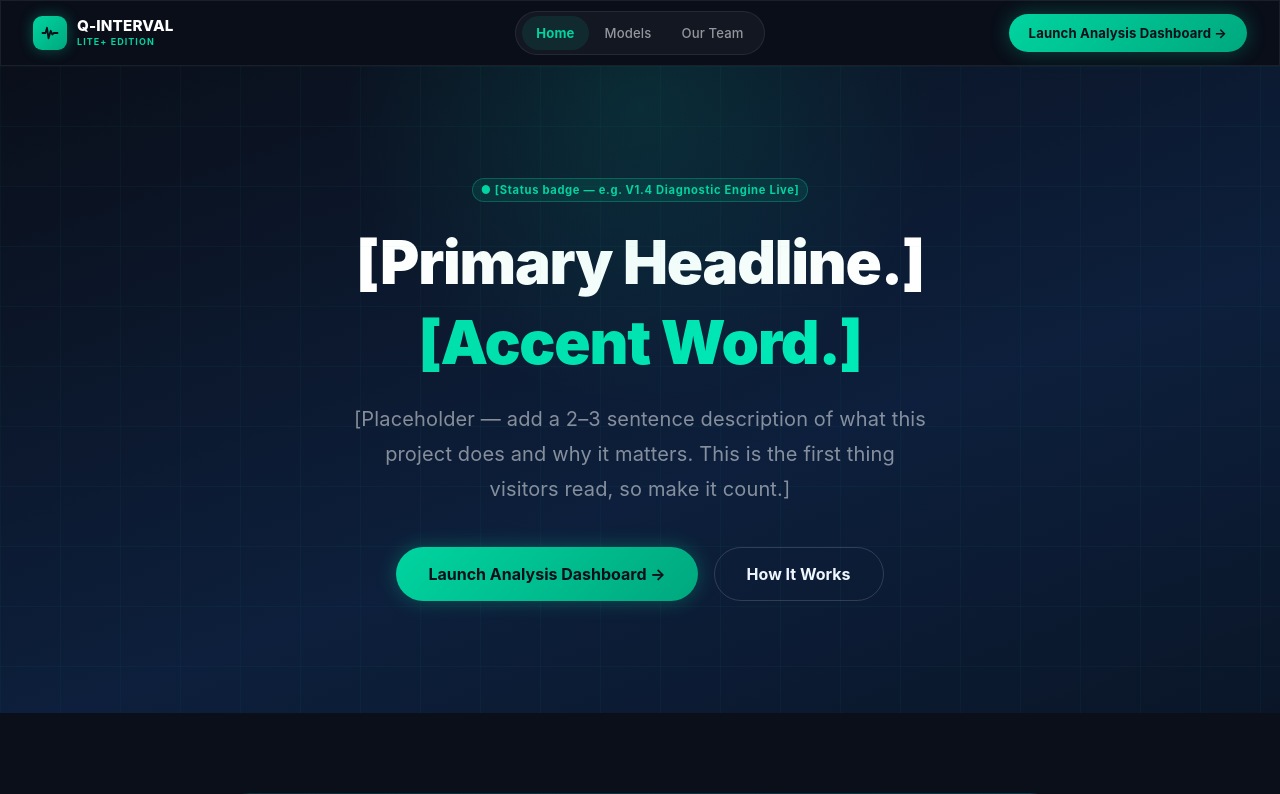
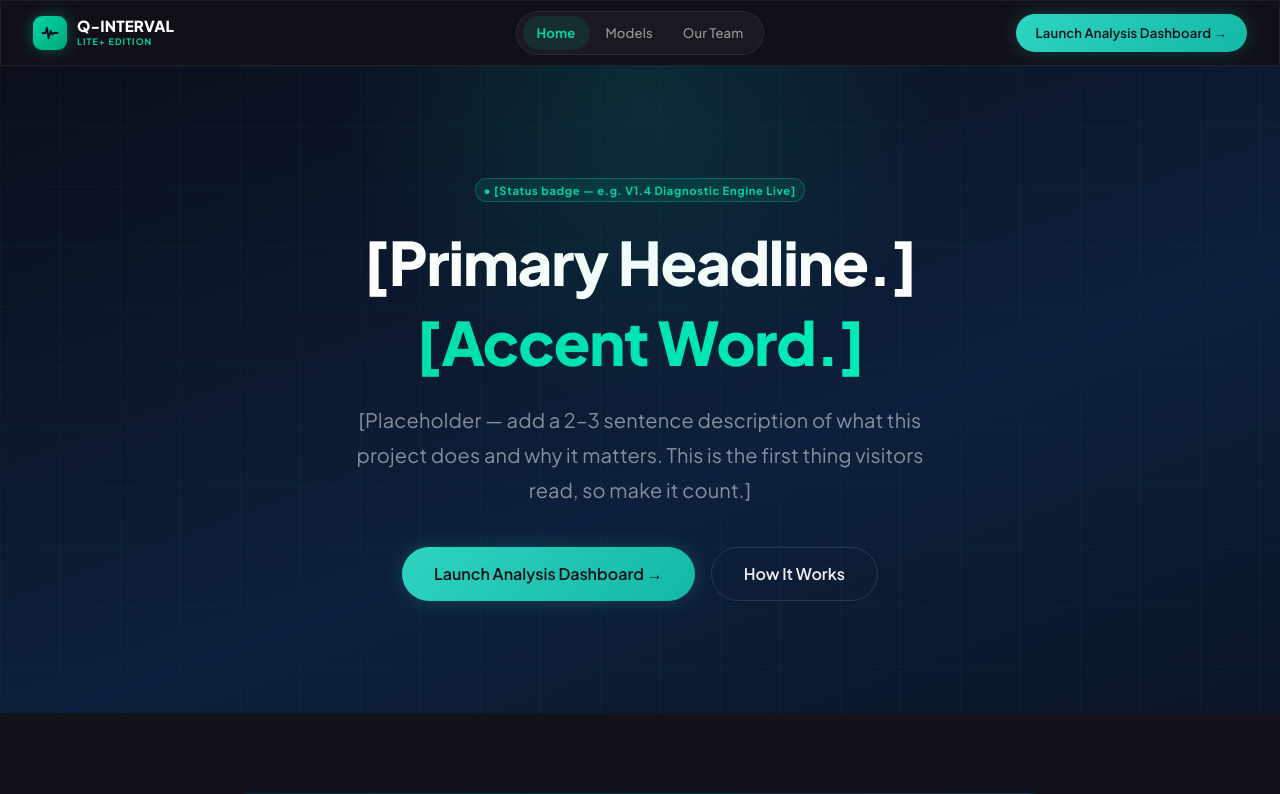
Before and after one commit to Nico-Gerber/Q-INTERVAL-Lite, a React (Create React App) app: page / in a window 1280 px wide. Shown: the top 794 px of the page. Built offline with nearby package versions, Linux system fonts and the light colour scheme.

Commit message:
Added font import
Imported Plus Jakarta Sans, for better readability. Applied to whole application.

```diff
--- a/public/index.html
+++ b/public/index.html
@@ -2,42 +2,19 @@
 <html lang="en">
   <head>
     <meta charset="utf-8" />
+    <meta name="viewport" content="width=device-width, initial-scale=1" />
+    <meta name="theme-color" content="#13121A" />
+    <meta name="description" content="Q-INTERVAL-Lite+ Mammogram Analysis System" />
     <link rel="icon" href="%PUBLIC_URL%/favicon.ico" />
-    <meta name="viewport" content="width=device-width, initial-scale=1" />
-    <meta name="theme-color" content="#000000" />
-    <meta
-      name="description"
-      content="Web site created using create-react-app"
-    />
     <link rel="apple-touch-icon" href="%PUBLIC_URL%/logo192.png" />
-    <!--
-      manifest.json provides metadata used when your web app is installed on a
-      user's mobile device or desktop. See https://developers.google.com/web/fundamentals/web-app-manifest/
-    -->
     <link rel="manifest" href="%PUBLIC_URL%/manifest.json" />
-    <!--
-      Notice the use of %PUBLIC_URL% in the tags above.
-      It will be replaced with the URL of the `public` folder during the build.
-      Only files inside the `public` folder can be referenced from the HTML.
-
-      Unlike "/favicon.ico" or "favicon.ico", "%PUBLIC_URL%/favicon.ico" will
-      work correctly both with client-side routing and a non-root public URL.
-      Learn how to configure a non-root public URL by running `npm run build`.
-    -->
-    <title>React App</title>
+    <link rel="preconnect" href="https://fonts.googleapis.com" />
+    <link rel="preconnect" href="https://fonts.gstatic.com" crossorigin />
+    <link href="https://fonts.googleapis.com/css2?family=Plus+Jakarta+Sans:wght@300;400;500;600;700;800&display=swap" rel="stylesheet" />
+    <title>Q-INTERVAL-Lite+</title>
   </head>
   <body>
     <noscript>You need to enable JavaScript to run this app.</noscript>
     <div id="root"></div>
-    <!--
-      This HTML file is a template.
-      If you open it directly in the browser, you will see an empty page.
-
-      You can add webfonts, meta tags, or analytics to this file.
-      The build step will place the bundled scripts into the <body> tag.
-
-      To begin the development, run `npm start` or `yarn start`.
-      To create a production bundle, use `npm run build` or `yarn build`.
-    -->
   </body>
 </html>
--- a/src/App.js
+++ b/src/App.js
@@ -13,63 +13,113 @@ import Analysis from './pages/analysis';
 const theme = createTheme({
   palette: {
     mode: 'dark',
-    primary: { main: '#00D4A0' },        // teal accent
-    secondary: { main: '#7C3AED' },       // violet – quantum AI
+    primary: {
+      main:         '#2DD4BF',
+      light:        '#5EEAD4',
+      dark:         '#14B8A6',
+      contrastText: '#13121A',
+    },
+    secondary: {
+      main: '#7C3AED',
+    },
     background: {
-      default: '#0A0F1A',                 // deep navy
-      paper: '#111827',                   // card surfaces
+      default: '#13121A',
+      paper:   '#1C1B25',
     },
     text: {
-      primary: '#F0F6FF',
-      secondary: '#8B9CB8',
+      primary:   '#EFF0F3',
+      secondary: '#9394A5',
+      disabled:  '#52536A',
     },
-    success: { main: '#00D4A0' },
-    error:   { main: '#FF4D6A' },
-    divider: 'rgba(255,255,255,0.07)',
+    success: { main: '#2DD4BF' },
+    error:   { main: '#F87171' },
+    warning: { main: '#FBBF24' },
+    divider: 'rgba(255,255,255,0.06)',
   },
   typography: {
-    fontFamily: '"DM Sans", "Inter", "Helvetica Neue", sans-serif',
-    h1: { fontWeight: 900, letterSpacing: '-0.03em' },
-    h2: { fontWeight: 800, letterSpacing: '-0.02em' },
-    h3: { fontWeight: 800, letterSpacing: '-0.02em' },
-    h4: { fontWeight: 700 },
-    h5: { fontWeight: 700 },
+    fontFamily: '"Plus Jakarta Sans", sans-serif',
+    h1: { fontWeight: 700, letterSpacing: '-0.02em' },
+    h2: { fontWeight: 700, letterSpacing: '-0.02em' },
+    h3: { fontWeight: 700, letterSpacing: '-0.01em' },
+    h4: { fontWeight: 600 },
+    h5: { fontWeight: 600 },
     h6: { fontWeight: 600 },
+    body1: { fontWeight: 400 },
+    body2: { fontWeight: 400 },
   },
   shape: { borderRadius: 12 },
   components: {
+    MuiCssBaseline: {
+      styleOverrides: {
+        body: {
+          fontFamily: '"Plus Jakarta Sans", sans-serif',
+          backgroundColor: '#13121A',
+          color: '#EFF0F3',
+        },
+        '*': {
+          fontFamily: '"Plus Jakarta Sans", sans-serif',
+        },
+        '*::-webkit-scrollbar': { width: '6px' },
+        '*::-webkit-scrollbar-track': { background: 'transparent' },
+        '*::-webkit-scrollbar-thumb': {
+          background: 'rgba(45,212,191,0.2)',
+          borderRadius: '3px',
+        },
+        '*::-webkit-scrollbar-thumb:hover': {
+          background: 'rgba(45,212,191,0.35)',
+        },
+      },
+    },
+    MuiTypography: {
+      styleOverrides: {
+        root: { fontFamily: '"Plus Jakarta Sans", sans-serif' },
+      },
+    },
     MuiButton: {
       styleOverrides: {
         root: {
           textTransform: 'none',
-          fontWeight: 700,
+          fontWeight: 600,
           borderRadius: '999px',
+          fontFamily: '"Plus Jakarta Sans", sans-serif',
         },
         containedPrimary: {
-          background: 'linear-gradient(135deg, #00D4A0, #00A87E)',
-          color: '#0A0F1A',
-          boxShadow: '0 0 20px rgba(0,212,160,0.3)',
+          background: 'linear-gradient(135deg, #2DD4BF, #14B8A6)',
+          color: '#13121A',
+          boxShadow: '0 0 20px rgba(45,212,191,0.22)',
           '&:hover': {
-            background: 'linear-gradient(135deg, #00E8B0, #00C490)',
-            boxShadow: '0 0 28px rgba(0,212,160,0.45)',
+            background: 'linear-gradient(135deg, #5EEAD4, #2DD4BF)',
+            boxShadow: '0 0 28px rgba(45,212,191,0.32)',
           },
         },
         outlined: {
-          borderColor: 'rgba(255,255,255,0.15)',
-          color: '#F0F6FF',
+          borderColor: 'rgba(255,255,255,0.12)',
+          color: '#EFF0F3',
           '&:hover': {
-            borderColor: '#00D4A0',
-            backgroundColor: 'rgba(0,212,160,0.06)',
+            borderColor: '#2DD4BF',
+            backgroundColor: 'rgba(45,212,191,0.06)',
           },
         },
+        text: {
+          color: '#9394A5',
+          '&:hover': {
+            color: '#2DD4BF',
+            backgroundColor: 'rgba(45,212,191,0.06)',
+          },
+        },
+      },
+    },
+    MuiInputBase: {
+      styleOverrides: {
+        root: { fontFamily: '"Plus Jakarta Sans", sans-serif' },
       },
     },
     MuiPaper: {
       styleOverrides: {
         root: {
           backgroundImage: 'none',
-          backgroundColor: '#111827',
-          border: '1px solid rgba(255,255,255,0.07)',
+          backgroundColor: '#1C1B25',
+          border: '1px solid rgba(255,255,255,0.06)',
         },
       },
     },
@@ -77,9 +127,10 @@ const theme = createTheme({
       styleOverrides: {
         root: {
           backgroundImage: 'none',
-          backgroundColor: 'rgba(10,15,26,0.85)',
-          backdropFilter: 'blur(12px)',
-          borderBottom: '1px solid rgba(255,255,255,0.07)',
+          backgroundColor: 'rgba(19,18,26,0.88)',
+          backdropFilter: 'blur(14px)',
+          WebkitBackdropFilter: 'blur(14px)',
+          borderBottom: '1px solid rgba(255,255,255,0.06)',
           boxShadow: 'none',
         },
       },
@@ -88,6 +139,7 @@ const theme = createTheme({
       styleOverrides: {
         root: {
           borderRadius: '999px',
+          fontFamily: '"Plus Jakarta Sans", sans-serif',
         },
       },
     },
@@ -97,47 +149,90 @@ const theme = createTheme({
           textTransform: 'none',
           fontWeight: 600,
           borderRadius: '10px !important',
-          border: '1px solid rgba(255,255,255,0.1) !important',
-          color: '#8B9CB8',
+          border: '1px solid rgba(255,255,255,0.08) !important',
+          color: '#9394A5',
+          fontFamily: '"Plus Jakarta Sans", sans-serif',
           '&.Mui-selected': {
-            color: '#00D4A0',
-            backgroundColor: 'rgba(0,212,160,0.1)',
-            borderColor: '#00D4A0 !important',
+            color: '#2DD4BF',
+            backgroundColor: 'rgba(45,212,191,0.1)',
+            borderColor: '#2DD4BF !important',
           },
           '&:hover': {
-            backgroundColor: 'rgba(0,212,160,0.06)',
+            backgroundColor: 'rgba(45,212,191,0.06)',
           },
         },
       },
     },
     MuiDivider: {
       styleOverrides: {
-        root: {
-          borderColor: 'rgba(255,255,255,0.07)',
-        },
+        root: { borderColor: 'rgba(255,255,255,0.06)' },
       },
     },
     MuiAlert: {
       styleOverrides: {
         root: {
           borderRadius: 10,
+          fontFamily: '"Plus Jakarta Sans", sans-serif',
+        },
+        standardSuccess: {
+          backgroundColor: 'rgba(45,212,191,0.08)',
+          borderColor: 'rgba(45,212,191,0.2)',
+          color: '#2DD4BF',
+        },
+        standardError: {
+          backgroundColor: 'rgba(248,113,113,0.08)',
+          borderColor: 'rgba(248,113,113,0.2)',
+          color: '#F87171',
         },
       },
     },
     MuiDialog: {
       styleOverrides: {
         paper: {
-          backgroundColor: '#111827',
+          backgroundColor: '#1C1B25',
           backgroundImage: 'none',
-          border: '1px solid rgba(255,255,255,0.1)',
+          border: '1px solid rgba(255,255,255,0.08)',
         },
       },
     },
     MuiStepper: {
       styleOverrides: {
         root: {
-          '& .MuiStepIcon-root.Mui-active': { color: '#00D4A0' },
-          '& .MuiStepIcon-root.Mui-completed': { color: '#00D4A0' },
+          '& .MuiStepIcon-root.Mui-active':    { color: '#2DD4BF' },
+          '& .MuiStepIcon-root.Mui-completed': { color: '#2DD4BF' },
+        },
+      },
+    },
+    MuiCard: {
+      styleOverrides: {
+        root: {
+          backgroundImage: 'none',
+          backgroundColor: '#1C1B25',
+          border: '1px solid rgba(255,255,255,0.06)',
+          transition: 'border-color 0.2s ease, box-shadow 0.2s ease',
+          '&:hover': {
+            borderColor: 'rgba(45,212,191,0.2)',
+            boxShadow: '0 8px 32px rgba(0,0,0,0.35)',
+          },
+        },
+      },
+    },
+    MuiOutlinedInput: {
+      styleOverrides: {
+        root: {
+          borderRadius: '10px',
+          backgroundColor: '#1C1B25',
+          fontFamily: '"Plus Jakarta Sans", sans-serif',
+          '& .MuiOutlinedInput-notchedOutline': {
+            borderColor: 'rgba(255,255,255,0.08)',
+          },
+          '&:hover .MuiOutlinedInput-notchedOutline': {
+            borderColor: 'rgba(255,255,255,0.15)',
+          },
+          '&.Mui-focused .MuiOutlinedInput-notchedOutline': {
+            borderColor: '#2DD4BF',
+            boxShadow: '0 0 0 3px rgba(45,212,191,0.12)',
+          },
         },
       },
     },
--- a/src/index.css
+++ b/src/index.css
@@ -1,34 +1,21 @@
-/* index.css */
+* {
+  box-sizing: border-box;
+  font-family: 'Plus Jakarta Sans', sans-serif;
+}
+
 body {
   margin: 0;
-  font-family: 'DM Sans', 'Inter', -apple-system, BlinkMacSystemFont, 'Segoe UI',
-    'Roboto', 'Helvetica Neue', sans-serif;
   -webkit-font-smoothing: antialiased;
   -moz-osx-font-smoothing: grayscale;
-  background-color: #0A0F1A;
-  color: #F0F6FF;
+  background-color: #13121A;
+  color: #EFF0F3;
 }
 
 code {
   font-family: source-code-pro, Menlo, Monaco, Consolas, 'Courier New', monospace;
 }
 
-/* Custom scrollbar */
-::-webkit-scrollbar {
-  width: 6px;
-}
-::-webkit-scrollbar-track {
-  background: #0A0F1A;
-}
-::-webkit-scrollbar-thumb {
-  background: rgba(0, 212, 160, 0.3);
-  border-radius: 3px;
-}
-::-webkit-scrollbar-thumb:hover {
-  background: rgba(0, 212, 160, 0.5);
-}
-
-/* Smooth transitions globally */
-* {
-  transition-timing-function: cubic-bezier(0.4, 0, 0.2, 1);
-}
+::-webkit-scrollbar { width: 6px; }
+::-webkit-scrollbar-track { background: transparent; }
+::-webkit-scrollbar-thumb { background: rgba(45,212,191,0.2); border-radius: 3px; }
+::-webkit-scrollbar-thumb:hover { background: rgba(45,212,191,0.35); }
```
